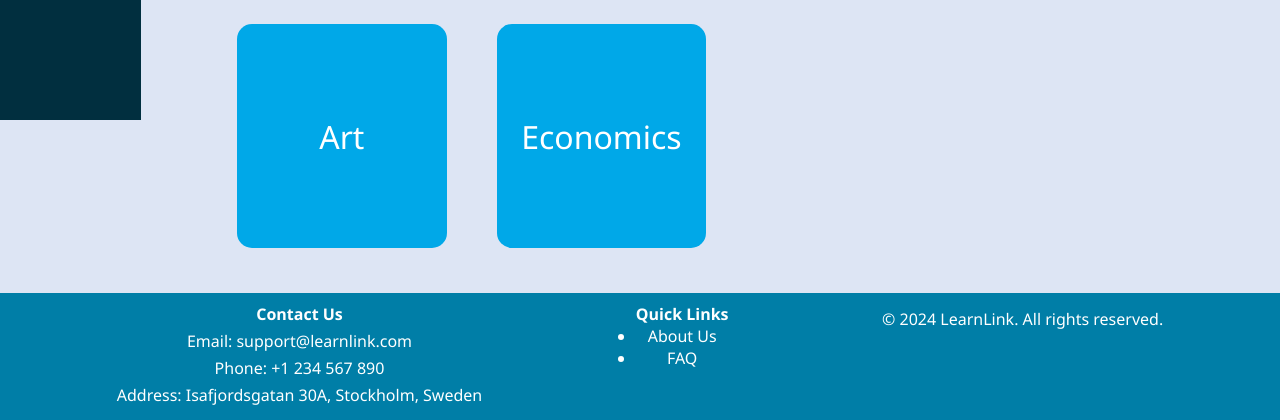
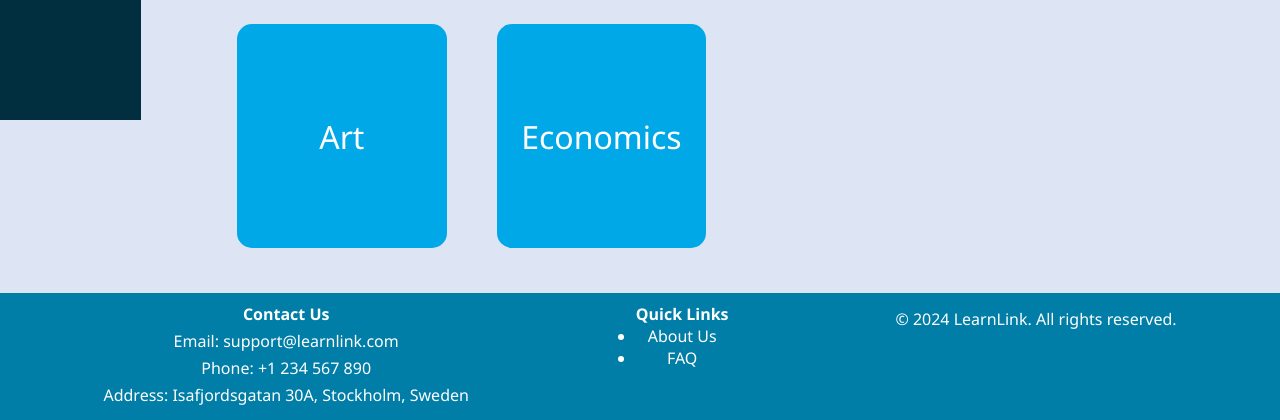
Before and after one commit to microgram17/LearnLink, a Flask app: page /categories in a window 1280 px wide. Shown: the part 744-1164 px from the top of the page. Run offline with Flask 3, Linux system fonts and the light colour scheme; data comes from the database, SQL or seed files in the repository.

Commit message:
footer fix, and added effects+radius to materials

```diff
--- a/static/style.css
+++ b/static/style.css
@@ -11,6 +11,15 @@
     --highlight-color: yellow;
     font-family: "Segoe UI", Helvetica, sans-serif;
     background-color:hsl(218deg 50% 91%);
+}
+
+body{
+    min-height: 100vh;
+    display: flex;
+    flex-direction: column;
+}
+footer{
+    margin-top: auto;
 }
 
 h1 {
@@ -177,6 +186,11 @@ nav p {
     margin: 15px;
     width: 90%;
     text-decoration: none;
+    transition: background-color 0.3s ease, transform 0.3s ease;
+}
+
+.material-box:hover {
+    transform: scale(1.05);
 }
 
 .material-sub-box {
@@ -184,6 +198,7 @@ nav p {
     width: 100%; /* Ensure the box takes full width */
     background-color: var(--light-blue);
     padding: 15px;
+    border-radius: 15px;
 }
 
 .material-sub-box h1 {
@@ -280,7 +295,7 @@ footer {
     display: flex;
     justify-content: space-around;
     flex-wrap: wrap;
-    max-width: 1200px;
+    max-width: 1400px;
     margin: 0 auto;
     padding: 0 20px;
 }
```
